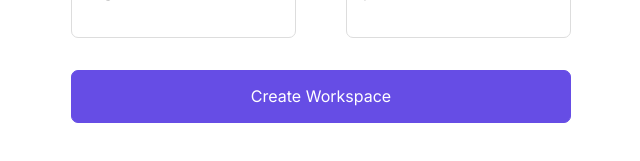
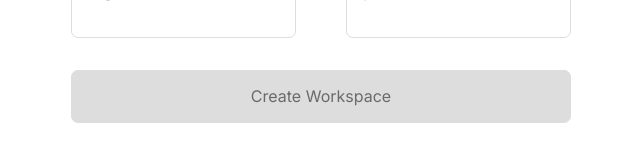
Before and after one commit to gyanbhartip/onboarding-flow-demo, a React (Create React App) app: page /type in a window 1280 px wide. Shown: the part 579-740 px from the top of the page, without its empty margins (319-959 px from the left). Built offline with nearby package versions, Linux system fonts and the light colour scheme.

Commit message:
framer initialized

```diff
--- a/package.json
+++ b/package.json
@@ -6,6 +6,7 @@
     "@testing-library/jest-dom": "^5.16.4",
     "@testing-library/react": "^13.2.0",
     "@testing-library/user-event": "^13.5.0",
+    "framer-motion": "^6.3.3",
     "react": "^18.1.0",
     "react-dom": "^18.1.0",
     "react-router-dom": "^6.3.0",
--- a/public/index.html
+++ b/public/index.html
@@ -8,11 +8,6 @@
   <meta name="theme-color" content="#000000" />
   <meta name="description" content="Web site created using create-react-app" />
   <link rel="apple-touch-icon" href="%PUBLIC_URL%/logo192.png" />
-  <!--
-      manifest.json provides metadata used when your web app is installed on a
-      user's mobile device or desktop. See https://developers.google.com/web/fundamentals/web-app-manifest/
-    -->
-  <link rel="manifest" href="%PUBLIC_URL%/manifest.json" />
   <!--
       Notice the use of %PUBLIC_URL% in the tags above.
       It will be replaced with the URL of the `public` folder during the build.
--- /dev/null
+++ b/src/components/animated-routes/AnimatedRoutes.jsx
@@ -0,0 +1,26 @@
+import { AnimatePresence } from "framer-motion";
+import React from "react";
+import { Route, Routes, useLocation } from "react-router-dom";
+import App from "../app/App";
+import Finish from "../finish/Finish";
+import Type from "../type/Type";
+import User from "../user/User";
+import Workspace from "../workspace/Workspace";
+
+const AnimatedRoutes = () => {
+  const location = useLocation();
+  return (
+    <AnimatePresence>
+      <Routes location={location} key={location.pathname}>
+        <Route path="/" element={<App />}>
+          <Route path="/" element={<User />} />
+          <Route path="/workspace" element={<Workspace />} />
+          <Route path="/type" element={<Type />} />
+          <Route path="/finish" element={<Finish />} />
+        </Route>
+      </Routes>
+    </AnimatePresence>
+  );
+};
+
+export default AnimatedRoutes;
--- a/src/components/card/Card.css
+++ b/src/components/card/Card.css
@@ -15,10 +15,18 @@
 }
 
 .card-container:hover {
+    border-color: #664de588;
+}
+
+.card-container:hover svg {
+    color: #664de5bb;
+}
+
+.cards-container .card-selected {
     border-color: #664de5;
 }
 
-.card-container:hover svg {
+.cards-container .card-selected svg {
     color: #664de5;
 }
 
--- a/src/components/card/Card.jsx
+++ b/src/components/card/Card.jsx
@@ -1,9 +1,14 @@
 import "./Card.css";
 import { MyselfIcon, TeamIcon } from "../../utils/Icons";
+import { useGlobalContext } from "../../utils/context/Context";
 
-const Card = ({ header, desc }) => {
+const Card = ({ id, desc, header }) => {
+  const { selectedType, setSelectedType } = useGlobalContext();
   return (
-    <div className="card-container">
+    <div
+      className={`card-container ${selectedType === id ? "card-selected" : ""}`}
+      onClick={() => setSelectedType(id)}
+    >
       <div className="card-inner-container">
         <div className="logo-wrapper">
           {header === "For myself" ? <MyselfIcon /> : <TeamIcon />}
--- a/src/components/type/Type.jsx
+++ b/src/components/type/Type.jsx
@@ -1,12 +1,14 @@
 import React from "react";
-import { Link } from "react-router-dom";
+import { useNavigate } from "react-router-dom";
 import { cardContents } from "../../utils/CardContents";
 import { useGlobalContext } from "../../utils/context/Context";
 import Card from "../card/Card";
 import "./Type.css";
 
 const Type = () => {
-  const { setProgress } = useGlobalContext();
+  const { setProgress, selectedType } = useGlobalContext();
+  const navigate = useNavigate();
+
   return (
     <>
       <p className="text-primary">How are you planning to use Eden?</p>
@@ -18,11 +20,16 @@ const Type = () => {
           <Card key={cardContent.id} {...cardContent} />
         ))}
       </div>
-      <Link to="/finish">
-        <div className="btn" onClick={() => setProgress(100)}>
-          Create Workspace
-        </div>
-      </Link>
+      <button
+        className="btn"
+        onClick={() => {
+          setProgress(100);
+          navigate("/finish");
+        }}
+        disabled={selectedType === "" ? "disabled" : false}
+      >
+        Create Workspace
+      </button>
     </>
   );
 };
--- a/src/components/user/User.jsx
+++ b/src/components/user/User.jsx
@@ -1,8 +1,9 @@
-import { Link } from "react-router-dom";
+import { useNavigate } from "react-router-dom";
 import { useGlobalContext } from "../../utils/context/Context";
 
 const User = () => {
   const { setProgress } = useGlobalContext();
+  const navigate = useNavigate();
   return (
     <>
       <p className="text-primary">Welcome! First things first...</p>
@@ -16,11 +17,15 @@ const User = () => {
           <label htmlFor="dname">Display Name</label>
           <input type="text" id="dname" placeholder="Steve" />
         </div>
-        <Link to="/workspace">
-          <div className="btn" onClick={() => setProgress(50)}>
-            Create Workspace
-          </div>
-        </Link>
+        <button
+          className="btn"
+          onClick={() => {
+            setProgress(50);
+            navigate("/workspace");
+          }}
+        >
+          Create Workspace
+        </button>
       </form>
     </>
   );
--- a/src/components/workspace/Workspace.jsx
+++ b/src/components/workspace/Workspace.jsx
@@ -1,11 +1,14 @@
-import { Link } from "react-router-dom";
+import { motion } from "framer-motion";
+import { useNavigate } from "react-router-dom";
 import { useGlobalContext } from "../../utils/context/Context";
 import "./Workspace.css";
 
 const Workspace = () => {
   const { setProgress } = useGlobalContext();
+  const navigate = useNavigate();
+
   return (
-    <>
+    <motion.div>
       <p className="text-primary">Let's set up a home for all of your work</p>
       <p className="text-secondary">
         You can always create another workspace later.
@@ -31,13 +34,17 @@ const Workspace = () => {
             <input type="url" id="wurl" placeholder="Example" />
           </div>
         </div>
-        <Link to="/type">
-          <div className="btn" onClick={() => setProgress(83)}>
-            Create Workspace
-          </div>
-        </Link>
+        <button
+          className="btn"
+          onClick={() => {
+            setProgress(83);
+            navigate("/type");
+          }}
+        >
+          Create Workspace
+        </button>
       </form>
-    </>
+    </motion.div>
   );
 };
 
--- a/src/form.css
+++ b/src/form.css
@@ -65,3 +65,9 @@ button {
 .btn:hover {
     background-color: #664de5ee;
 }
+
+.btn:disabled {
+    background-color: #ddd;
+    color: #6a6a6a;
+    border-color: #ddd;
+}
--- a/src/index.js
+++ b/src/index.js
@@ -1,27 +1,17 @@
 import React from 'react';
 import ReactDOM from 'react-dom/client';
-import { BrowserRouter, Routes, Route } from "react-router-dom";
+import { BrowserRouter } from "react-router-dom";
+import AnimatedRoutes from './components/animated-routes/AnimatedRoutes';
+import './form.css';
+import './index.css';
 import { AppProvider } from './utils/context/Context';
-import App from './components/app/App';
-import User from './components/user/User';
-import Workspace from './components/workspace/Workspace';
-import Type from './components/type/Type';
-import Finish from './components/finish/Finish';
-import './index.css';
-import './form.css';
+
 
 const root = ReactDOM.createRoot(document.getElementById('root'));
 root.render(
   <AppProvider>
     <BrowserRouter>
-      <Routes>
-        <Route path="/" element={<App />}>
-          <Route path="/" element={<User />} />
-          <Route path="/workspace" element={<Workspace />} />
-          <Route path="/type" element={<Type />} />
-          <Route path="/finish" element={<Finish />} />
-        </Route>
-      </Routes>
+      <AnimatedRoutes />
     </BrowserRouter>
   </AppProvider>
 );
--- a/src/utils/context/Context.jsx
+++ b/src/utils/context/Context.jsx
@@ -5,6 +5,7 @@ const AppContext = React.createContext();
 
 const initialState = {
   progress: 17,
+  selectedType: "",
 };
 
 const AppProvider = ({ children }) => {
@@ -13,6 +14,7 @@ const AppProvider = ({ children }) => {
   const setProgress = (progress) => {
     dispatch({ type: "SET_PROGRESS", progress });
   };
+
   const updateProgress = () => {
     const addr = window.location.href;
     if (addr.includes("/workspace")) {
@@ -26,12 +28,17 @@ const AppProvider = ({ children }) => {
     }
   };
 
+  const setSelectedType = (selectedType) => {
+    dispatch({ type: "SET_SELECTED_TYPE", selectedType });
+  };
+
   return (
     <AppContext.Provider
       value={{
         ...state,
         setProgress,
         updateProgress,
+        setSelectedType,
       }}
     >
       {children}
--- a/src/utils/context/Reducer.jsx
+++ b/src/utils/context/Reducer.jsx
@@ -5,6 +5,12 @@ const reducer = (state, action) => {
       progress: action.progress,
     };
   }
+  if (action.type === "SET_SELECTED_TYPE") {
+    return {
+      ...state,
+      selectedType: action.selectedType,
+    };
+  }
 };
 
 export default reducer;
```
Also changed, not shown: 1 other file (tests, documents, lock files or other folders).
